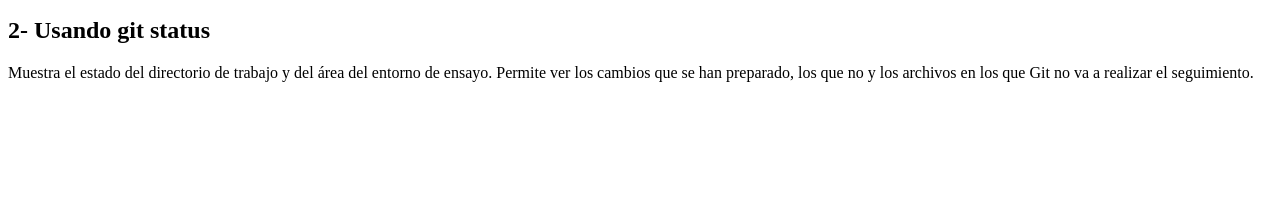
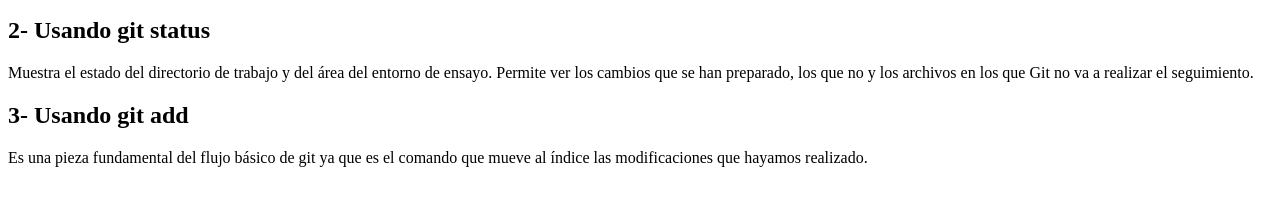
Before and after one commit to AndrewRivera29/Prueba_git, a plain HTML site: page index.html in a window 1280 px wide. Shown: the part 110-316 px from the top of the page. Drawn offline with Linux system fonts and the light colour scheme.

Commit message:
Agregamos git add y la definición y la corrección del titulo de la pestaña de la página

```diff
--- a/index.html
+++ b/index.html
@@ -2,7 +2,7 @@
 <html lang="en">
 <head>
 	<meta charset="UTF-8">
-	<title>Pueba HTML5 | GIT</title>
+	<title>Prueba HTML5 | GIT</title>
 </head>
 <body>
 
@@ -12,6 +12,8 @@
     <p>Muestra el estado del directorio de trabajo y del área del entorno de ensayo.
     Permite ver los cambios que se han preparado, los que no y los archivos en los que Git
     no va a realizar el seguimiento.</p>
-
+    <h2>3- Usando git add </h2>
+    <p>Es una pieza fundamental del flujo básico de git ya que es el comando que mueve al
+    índice las modificaciones que hayamos realizado.</p>
 </body>
 </html>
```
